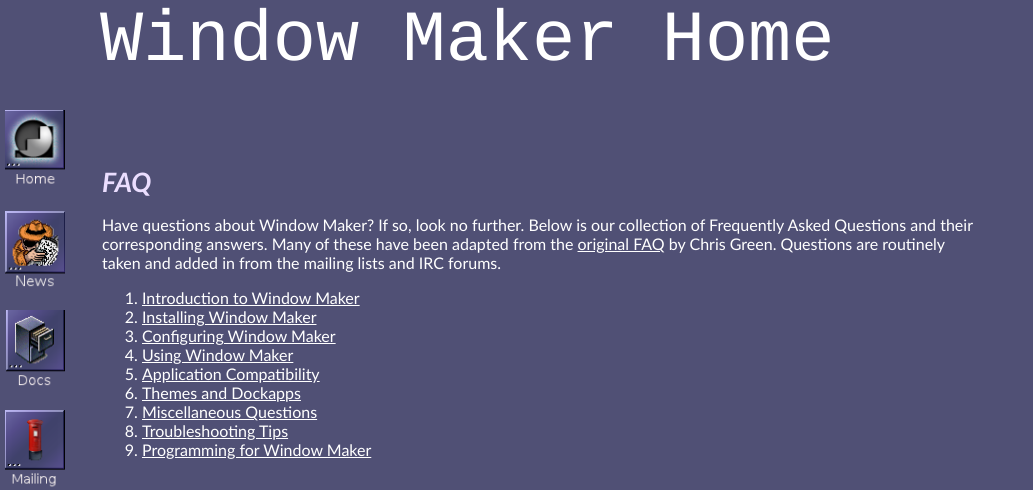
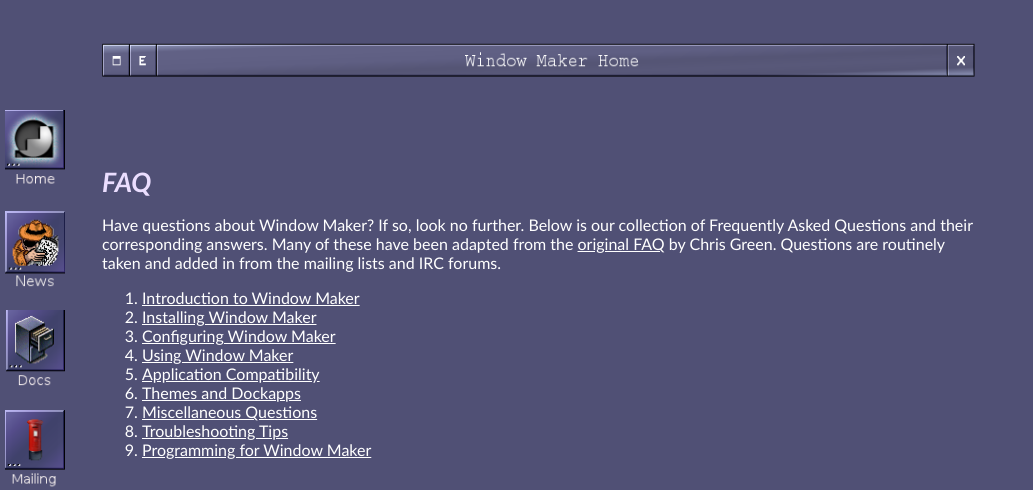
Before and after one commit to window-maker/dockapps, a PHP site: page /FAQ.php in a window 1280 px wide. Shown: the top 490 px of the page, without its empty margins (0-1033 px from the left). Run offline with PHP 8.4, Linux system fonts and the light colour scheme.

Commit message:
New header image

```diff
--- a/header.php
+++ b/header.php
@@ -9,7 +9,7 @@
 
 <body>
   <div id="header">
-    Window Maker Home
+  <img src="header.png" width="880" height="44" alt="title bar"></div>
   </div>
 </body>
 </html>
--- a/title.css
+++ b/title.css
@@ -89,7 +89,7 @@ img {
 	font-family: "American Typewriter", Courier, monospace;
 	font-size: 4.5em;
 	font-weight: normal;
-	position: absolute; top: 0px; left: 100px;
+	position: absolute; top: 40px; left: 100px;
 }
 
 #dock {
```
Also changed, not shown: header.png (added).
